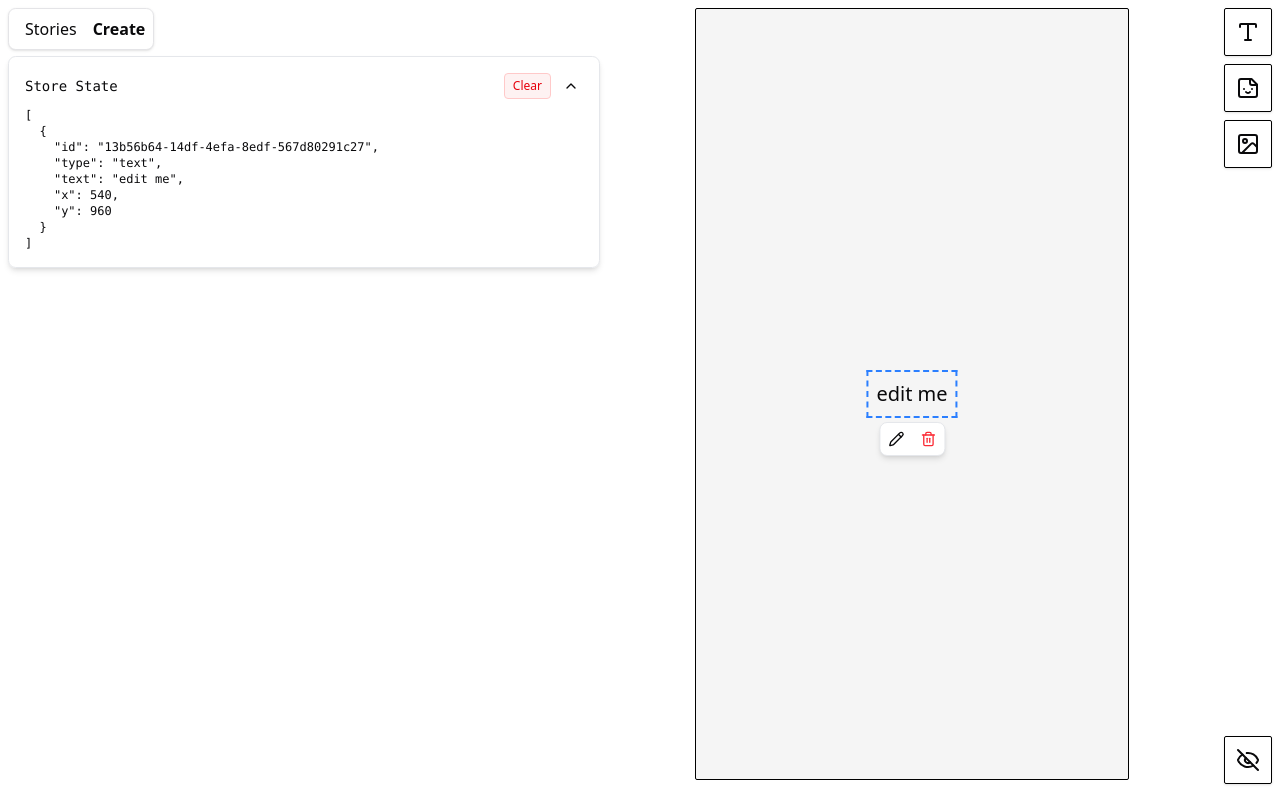
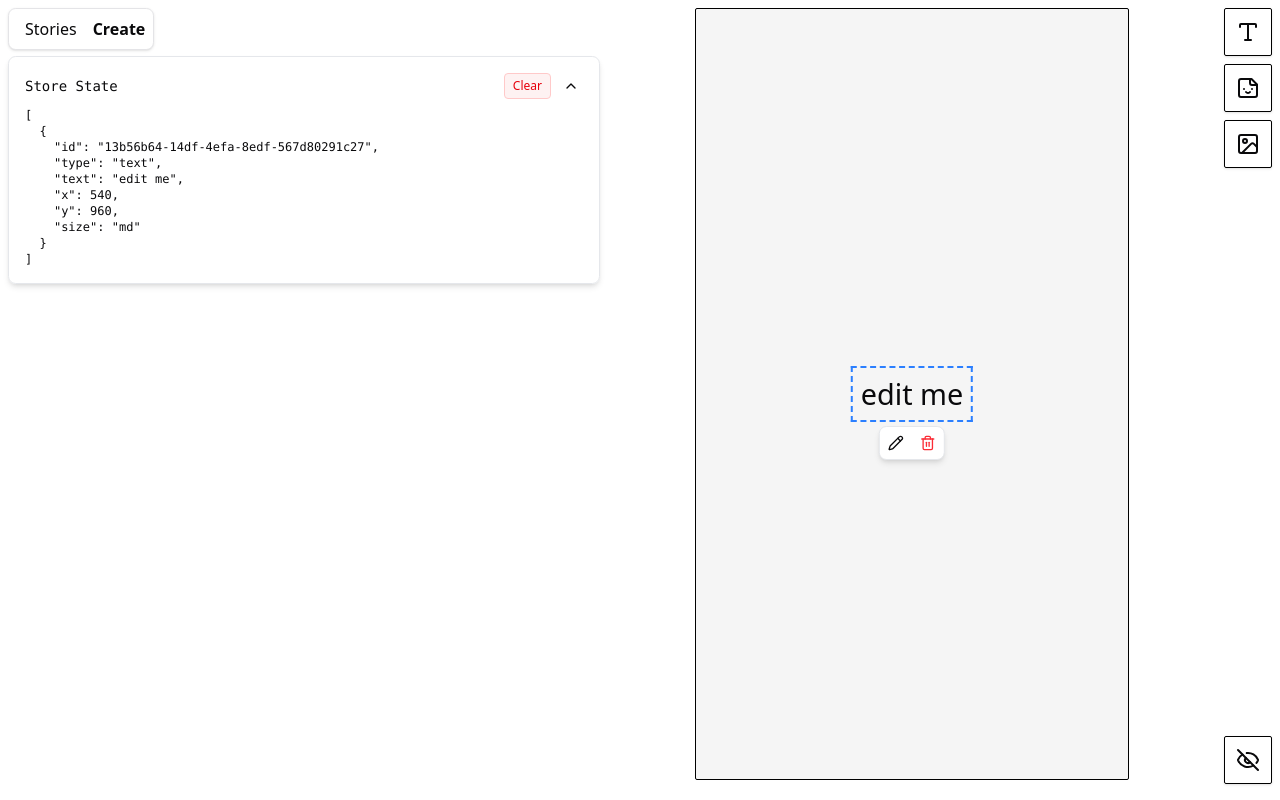
Before and after one commit to futurepaul/hypernote-stories, a React (Vite) app: page /create in a window 1280 px wide. Both pictures are taken after a click on the element 1248 px from the left and 32 px from the top of the page. Built offline with nearby package versions, Linux system fonts and the light colour scheme; what @nostr-dev-kit/ndk, @nostr-dev-kit/ndk-cache-dexie would draw is missing.

Commit message:
text sizing

```diff
--- a/src/routes/create.tsx
+++ b/src/routes/create.tsx
@@ -73,21 +73,25 @@ function TextEditModal({
   onClose,
   initialText,
   initialFont,
+  initialSize,
   onSave,
 }: {
   isOpen: boolean;
   onClose: () => void;
   initialText: string;
   initialFont?: string;
-  onSave: (text: string, font?: string) => void;
+  initialSize: 'sm' | 'md' | 'lg';
+  onSave: (text: string, font?: string, size?: 'sm' | 'md' | 'lg') => void;
 }) {
   const [text, setText] = useState(initialText);
   const [font, setFont] = useState(initialFont || "default");
+  const [size, setSize] = useState<'sm' | 'md' | 'lg'>(initialSize || 'md');
 
   useEffect(() => {
     setText(initialText);
     setFont(initialFont || "default");
-  }, [initialText, initialFont]);
+    setSize(initialSize || 'md');
+  }, [initialText, initialFont, initialSize]);
 
   // Font options from the CSS variables
   const fontOptions = [
@@ -125,7 +129,9 @@ function TextEditModal({
           onChange={(e) => setText(e.target.value)}
           className={cn("w-full border border-gray-300 rounded-md p-2 min-h-[100px]", font !== "default" && `font-${font}`)}
           autoFocus
+          placeholder="Enter your text here..."
         />
+        <p className="text-xs text-gray-500 mt-1">Press Enter/Return to create multiline text</p>
 
         <div className="mt-4">
           <label className="block text-sm font-medium text-gray-700 mb-1">
@@ -149,6 +155,47 @@ function TextEditModal({
           </Select>
         </div>
 
+        <div className="mt-4">
+          <label className="block text-sm font-medium text-gray-700 mb-1">
+            Size
+          </label>
+          <div className="flex gap-2">
+            <button
+              onClick={() => setSize('sm')}
+              className={cn(
+                "flex-1 py-2 border rounded-md",
+                size === 'sm'
+                  ? "bg-blue-100 border-blue-500"
+                  : "border-gray-300 hover:bg-gray-50"
+              )}
+            >
+              Small
+            </button>
+            <button
+              onClick={() => setSize('md')}
+              className={cn(
+                "flex-1 py-2 border rounded-md",
+                size === 'md'
+                  ? "bg-blue-100 border-blue-500"
+                  : "border-gray-300 hover:bg-gray-50"
+              )}
+            >
+              Medium
+            </button>
+            <button
+              onClick={() => setSize('lg')}
+              className={cn(
+                "flex-1 py-2 border rounded-md",
+                size === 'lg'
+                  ? "bg-blue-100 border-blue-500"
+                  : "border-gray-300 hover:bg-gray-50"
+              )}
+            >
+              Large
+            </button>
+          </div>
+        </div>
+
         <div className="flex justify-end gap-2 mt-4">
           <button
             onClick={onClose}
@@ -158,7 +205,7 @@ function TextEditModal({
           </button>
           <button
             onClick={() => {
-              onSave(text, font === "default" ? undefined : font);
+              onSave(text, font === "default" ? undefined : font, size);
               onClose();
             }}
             className="px-3 py-1 bg-blue-500 text-white rounded-md hover:bg-blue-600"
@@ -181,6 +228,7 @@ interface TextElementProps {
   selected: boolean;
   xPercent: number;
   yPercent: number;
+  scaleFactor: number;
   isEditingDisabled: boolean;
   startDrag: (e: React.MouseEvent, elementId: string) => void;
   openEditModal: (e: React.MouseEvent) => void;
@@ -204,11 +252,26 @@ function TextElementComponent({
   selected,
   xPercent,
   yPercent,
+  scaleFactor,
   isEditingDisabled,
   startDrag,
   openEditModal,
   handleDeleteElement,
 }: TextElementProps) {
+  // Define font sizes based on the element size and scale factor
+  // These values are in pixels and will be scaled by the scaleFactor
+  const fontSizes = {
+    sm: 48, // Small text - 48px base size
+    md: 72, // Medium text - 72px base size
+    lg: 144, // Large text - 144px base size
+  };
+
+  // Calculate the actual font size based on the element size and scale factor
+  const fontSize = fontSizes[element.size] * scaleFactor;
+
+  // Split text by newlines to create multiline text
+  const textLines = element.text.split('\n');
+
   return (
     <div
       key={element.id}
@@ -226,7 +289,20 @@ function TextElementComponent({
       onClick={(e) => e.stopPropagation()}
       onMouseDown={(e) => !isEditingDisabled && startDrag(e, element.id)}
     >
-      <p className={cn("text-xl whitespace-nowrap select-none", element.font && element.font !== "default" && `font-${element.font}`)}>{element.text}</p>
+      <div className="flex flex-col items-center text-center">
+        {textLines.map((line, index) => (
+          <p
+            key={index}
+            className={cn(
+              "whitespace-nowrap select-none leading-tight",
+              element.font && element.font !== "default" && `font-${element.font}`
+            )}
+            style={{ fontSize: `${fontSize}px` }}
+          >
+            {line || " "} {/* Render a space for empty lines to maintain height */}
+          </p>
+        ))}
+      </div>
 
       {/* Controls that appear when selected */}
       {selected && !isEditingDisabled && (
@@ -374,12 +450,15 @@ function ElementRenderer() {
   };
 
   // Handle saving text from the modal
-  const handleSaveText = (newText: string, font?: string) => {
+  const handleSaveText = (newText: string, font?: string, size?: 'sm' | 'md' | 'lg') => {
     if (isEditingDisabled) return;
     if (selectedElementId) {
       updateTextElement(selectedElementId, newText);
       if (font !== undefined) {
         useEditorStore.getState().updateTextElementFont(selectedElementId, font);
+      }
+      if (size !== undefined) {
+        useEditorStore.getState().updateTextElementSize(selectedElementId, size);
       }
     }
   };
@@ -479,6 +558,7 @@ function ElementRenderer() {
               selected={selected}
               xPercent={xPercent}
               yPercent={yPercent}
+              scaleFactor={scaleFactor}
               isEditingDisabled={isEditingDisabled}
               startDrag={startDrag}
               openEditModal={openEditModal}
@@ -513,6 +593,7 @@ function ElementRenderer() {
         onClose={() => setIsEditModalOpen(false)}
         initialText={editingText}
         initialFont={selectedTextElement?.font}
+        initialSize={selectedTextElement?.size || 'md'}
         onSave={handleSaveText}
       />
     </div>
--- a/src/stores/editorStore.ts
+++ b/src/stores/editorStore.ts
@@ -13,6 +13,7 @@ export interface TextElement extends BaseElement {
   type: 'text'
   text: string
   font?: string
+  size: 'sm' | 'md' | 'lg'
 }
 
 export interface StickerElement extends BaseElement {
@@ -48,6 +49,7 @@ interface EditorStore {
   deleteElement: (id: string) => void
   updateTextElement: (id: string, text: string) => void
   updateTextElementFont: (id: string, font: string) => void
+  updateTextElementSize: (id: string, size: 'sm' | 'md' | 'lg') => void
   clearElements: () => void
 
   // Editor operations
@@ -74,6 +76,7 @@ export const useEditorStore = create<EditorStore>((set, get) => ({
           text,
           x,
           y,
+          size: 'md', // Default size
         },
       ],
     }))
@@ -156,6 +159,16 @@ export const useEditorStore = create<EditorStore>((set, get) => ({
     }))
   },
 
+  updateTextElementSize: (id: string, size: 'sm' | 'md' | 'lg') => {
+    set((state) => ({
+      elements: state.elements.map(element =>
+        element.id === id && element.type === 'text'
+          ? { ...element, size }
+          : element
+      )
+    }))
+  },
+
   clearElements: () => {
     set(() => ({
       elements: [],
```
